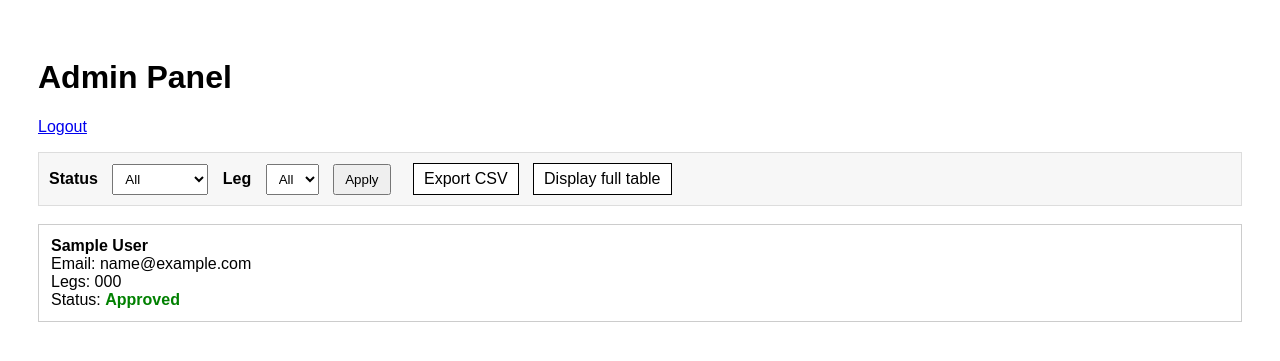
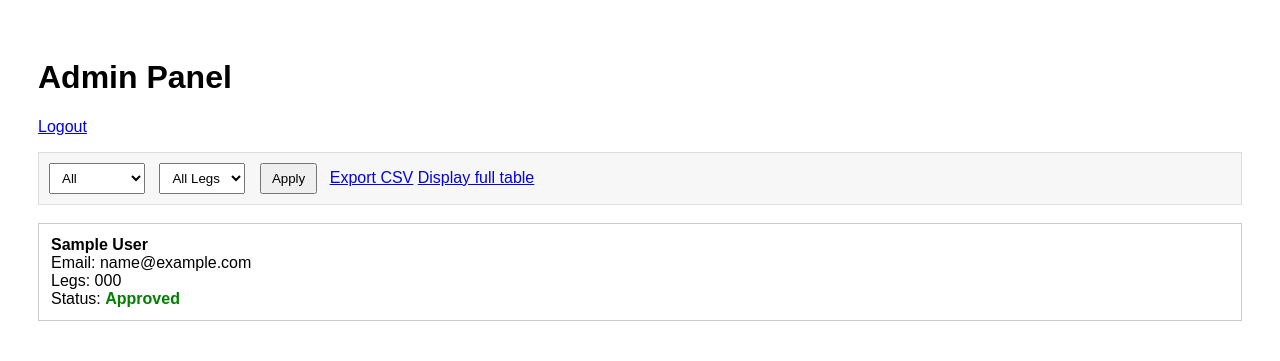
Before and after one commit to jimgallagher80/bemoreamy, a PHP site: page /admin.php in a window 1280 px wide. Shown: the top 361 px of the page. Run offline with PHP 8.4, Linux system fonts and the light colour scheme; the visitor is signed in with stand-in values (Sample User, id 1); tables that the repository leaves empty or names only in its code hold one stand-in row (values such as "Sample post").

Commit message:
Update admin.php

```diff
--- a/admin.php
+++ b/admin.php
@@ -23,14 +23,16 @@ if (isset($_GET['logout'])) {
 if (!isset($_SESSION['admin_logged_in'])):
 ?>
 <!doctype html>
-<html><body style="font-family:sans-serif;padding:40px;">
+<html>
+<body style="font-family:sans-serif;padding:40px;">
 <h2>Admin Login</h2>
 <?php if (!empty($error)) echo "<p style='color:red'>$error</p>"; ?>
 <form method="post">
 <input type="password" name="login_password" placeholder="Password" style="padding:10px;width:100%;margin-bottom:10px;">
 <button style="padding:10px;width:100%;">Login</button>
 </form>
-</body></html>
+</body>
+</html>
 <?php
 exit;
 endif;
@@ -38,7 +40,7 @@ endif;
 /* -------- EMAIL FUNCTION -------- */
 
 function sendEmail($to, $subject, $message) {
-    $headers = "From: noreply@bemoreamy.com\r\n";
+    $headers = "From: Be More Amy <noreply@bemoreamy.com>\r\n";
     $headers .= "Reply-To: noreply@bemoreamy.com\r\n";
     $headers .= "Content-Type: text/plain; charset=UTF-8\r\n";
     mail($to, $subject, $message, $headers);
@@ -54,14 +56,36 @@ if (isset($_POST['approve'])) {
     $signup = $stmt->fetch();
 
     if ($signup) {
+
         $pdo->prepare("UPDATE signups SET status='approved', approved_at=NOW(), rejection_reason=NULL WHERE id=?")
             ->execute([$id]);
 
-        $subject = "Your BE MORE AMY signup has been confirmed";
-        $message = "Hello {$signup['first_name']},\n\n"
-                 . "Your signup for the BE MORE AMY South West Coastal Path Relay Challenge has been confirmed.\n\n"
-                 . "We look forward to your participation.\n\n"
-                 . "Kind regards,\nBE MORE AMY Team";
+        // Get leg numbers
+        $legs_stmt = $pdo->prepare("
+            SELECT leg_number
+            FROM signup_legs
+            WHERE signup_id = ?
+            ORDER BY leg_number ASC
+        ");
+        $legs_stmt->execute([$id]);
+        $leg_rows = $legs_stmt->fetchAll(PDO::FETCH_COLUMN);
+        $leg_list = $leg_rows ? implode(", ", $leg_rows) : "Not specified";
+
+        $subject = "BE MORE AMY: Your signup is confirmed";
+
+        $message =
+        "Hello {$signup['first_name']},\n\n"
+        . "Thank you for signing up to take part in the Be More Amy South West Coastal Path Relay Challenge.\n\n"
+        . "Your signup has been confirmed.\n\n"
+        . "Leg(s): {$leg_list}\n\n"
+        . "What happens next:\n"
+        . "- We will be in touch closer to the event with final timings, safety notes and coordination details.\n"
+        . "- If you need to change your leg or can no longer take part, please reply to this email and let us know as soon as possible.\n\n"
+        . "Useful links:\n"
+        . "- Route: https://bemoreamy.com/route.html\n"
+        . "- Signup status: https://bemoreamy.com/signup-status.html\n\n"
+        . "Kind regards,\n"
+        . "Be More Amy Team";
 
         sendEmail($signup['email'], $subject, $message);
     }
@@ -78,26 +102,43 @@ if (isset($_POST['reject'])) {
     $signup = $stmt->fetch();
 
     if ($signup) {
+
         $pdo->prepare("UPDATE signups SET status='rejected', rejected_at=NOW(), rejection_reason=? WHERE id=?")
             ->execute([$reason, $id]);
 
-        $subject = "Your BE MORE AMY signup update";
-        $message = "Hello {$signup['first_name']},\n\n"
-                 . "Thank you for signing up for BE MORE AMY.\n\n"
-                 . "Unfortunately your signup has not been approved at this time.\n\n";
+        // Get leg numbers
+        $legs_stmt = $pdo->prepare("
+            SELECT leg_number
+            FROM signup_legs
+            WHERE signup_id = ?
+            ORDER BY leg_number ASC
+        ");
+        $legs_stmt->execute([$id]);
+        $leg_rows = $legs_stmt->fetchAll(PDO::FETCH_COLUMN);
+        $leg_list = $leg_rows ? implode(", ", $leg_rows) : "Not specified";
+
+        $subject = "BE MORE AMY: Update on your signup";
+
+        $message =
+        "Hello {$signup['first_name']},\n\n"
+        . "Thank you for signing up to take part in the Be More Amy South West Coastal Path Relay Challenge.\n\n"
+        . "Unfortunately we have not been able to approve your signup at this time.\n\n"
+        . "Leg(s): {$leg_list}\n\n";
 
         if ($reason !== '') {
-            $message .= "Reason provided:\n$reason\n\n";
+            $message .= "Reason:\n{$reason}\n\n";
         }
 
-        $message .= "If you would like to discuss this further, please contact the organisers.\n\n"
-                  . "Kind regards,\nBE MORE AMY Team";
+        $message .=
+        "If you would like to discuss this further or select a different leg, please reply to this email.\n\n"
+        . "Kind regards,\n"
+        . "Be More Amy Team";
 
         sendEmail($signup['email'], $subject, $message);
     }
 }
 
-/* -------- LOAD ALL (WITH FILTERS) -------- */
+/* -------- FILTERS -------- */
 
 $filter_status = $_GET['status'] ?? 'all';
 $filter_leg = $_GET['leg'] ?? 'all';
@@ -127,10 +168,7 @@ if ($filter_leg !== 'all') {
     $params[] = (int)$filter_leg;
 }
 
-$where_sql = '';
-if (count($where) > 0) {
-    $where_sql = 'WHERE ' . implode(' AND ', $where);
-}
+$where_sql = count($where) ? 'WHERE ' . implode(' AND ', $where) : '';
 
 $sql = "
 SELECT s.*, GROUP_CONCAT(sl.leg_number ORDER BY sl.leg_number) as legs
@@ -145,10 +183,10 @@ $stmt = $pdo->prepare($sql);
 $stmt->execute($params);
 $signups = $stmt->fetchAll();
 
-/* -------- LOAD LEG OPTIONS -------- */
-
 $legs_stmt = $pdo->query("SELECT DISTINCT leg_number FROM signup_legs ORDER BY leg_number ASC");
 $leg_numbers = $legs_stmt->fetchAll(PDO::FETCH_COLUMN);
+
+$current_qs = http_build_query(['status' => $filter_status, 'leg' => $filter_leg]);
 ?>
 
 <!doctype html>
@@ -164,11 +202,8 @@ textarea { width:100%; margin-top:6px; }
 .status-approved { color:green; font-weight:700; }
 .status-pending { color:orange; font-weight:700; }
 .status-rejected { color:red; font-weight:700; }
-
 .filters { border:1px solid #ddd; padding:10px; margin:12px 0 18px; background:#f7f7f7; }
-.filters label { margin-right:10px; font-weight:700; }
 .filters select { padding:6px 8px; margin-right:10px; }
-.filters button { padding:6px 10px; }
 </style>
 </head>
 <body>
@@ -176,20 +211,16 @@ textarea { width:100%; margin-top:6px; }
 <h1>Admin Panel</h1>
 <p><a href="admin.php?logout=1">Logout</a></p>
 
-<?php $current_qs = http_build_query(['status' => $filter_status, 'leg' => $filter_leg]); ?>
-
 <form method="get" class="filters">
-  <label for="status">Status</label>
-  <select id="status" name="status">
+  <select name="status">
     <option value="all" <?= $filter_status === 'all' ? 'selected' : '' ?>>All</option>
     <option value="pending" <?= $filter_status === 'pending' ? 'selected' : '' ?>>Pending</option>
     <option value="approved" <?= $filter_status === 'approved' ? 'selected' : '' ?>>Approved</option>
     <option value="rejected" <?= $filter_status === 'rejected' ? 'selected' : '' ?>>Rejected</option>
   </select>
 
-  <label for="leg">Leg</label>
-  <select id="leg" name="leg">
-    <option value="all" <?= $filter_leg === 'all' ? 'selected' : '' ?>>All</option>
+  <select name="leg">
+    <option value="all" <?= $filter_leg === 'all' ? 'selected' : '' ?>>All Legs</option>
     <?php foreach ($leg_numbers as $ln): ?>
       <option value="<?= (int)$ln ?>" <?= $filter_leg !== 'all' && (int)$filter_leg === (int)$ln ? 'selected' : '' ?>>
         <?= (int)$ln ?>
@@ -199,14 +230,8 @@ textarea { width:100%; margin-top:6px; }
 
   <button type="submit">Apply</button>
 
-    <a href="export_signups.php?<?= htmlspecialchars($current_qs) ?>" style="display:inline-block; margin-left:10px; padding:6px 10px; border:1px solid #000; text-decoration:none; background:#fff; color:#000;">
-  Export CSV
-</a>
-
-    <a href="admin_full_table.php?<?= htmlspecialchars($current_qs) ?>" style="display:inline-block; margin-left:10px; padding:6px 10px; border:1px solid #000; text-decoration:none; background:#fff; color:#000;">
-  Display full table
-</a>
-
+  <a href="export_signups.php?<?= htmlspecialchars($current_qs) ?>">Export CSV</a>
+  <a href="admin_full_table.php?<?= htmlspecialchars($current_qs) ?>">Display full table</a>
 </form>
 
 <?php foreach ($signups as $s): ?>
```
Lines whose indentation alone changed are shown as unchanged.
